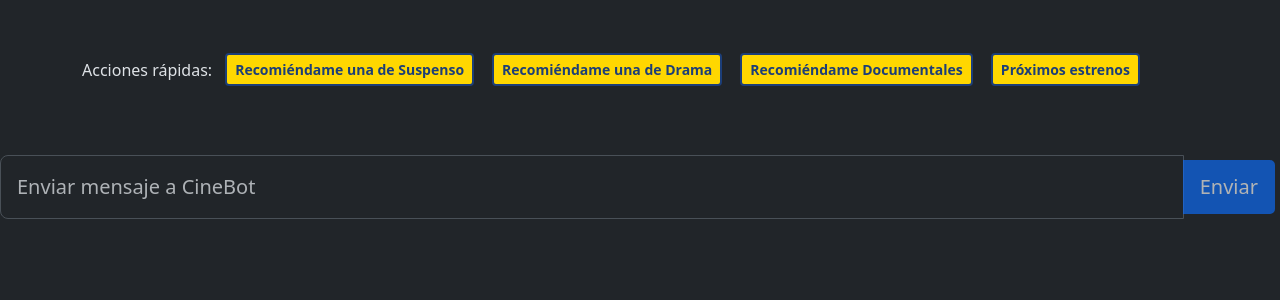
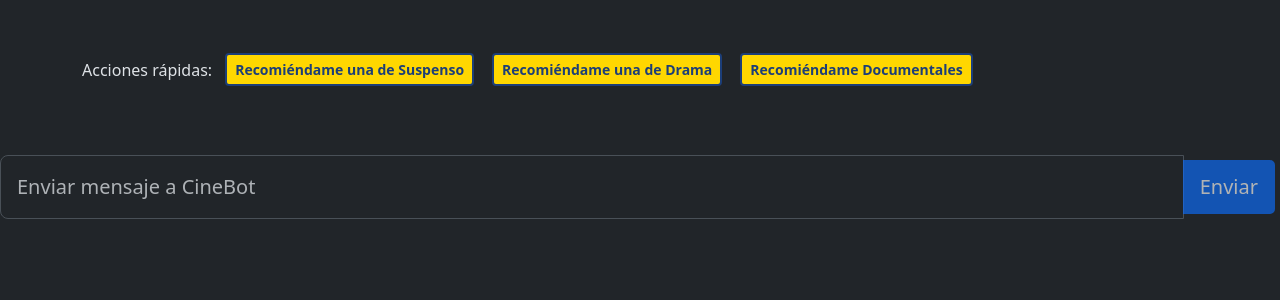
Before and after one commit to crgonzalezf/Tarea2, a Flask app: template templates/chat.html in a window 1280 px wide. Shown: the part 62-362 px from the top of the page. Run offline with Flask 3, Linux system fonts and the light colour scheme; the template is opened without the code that fills it, so the values that code supplies are empty; parts of the project's set-up code (start-up, migrations or seed data) failed here and were passed over; some libraries are stand-ins or nearby versions.

Commit message:
Update chat.html

```diff
--- a/templates/chat.html
+++ b/templates/chat.html
@@ -28,12 +28,7 @@
                 <input type="hidden" name="message" value="Recomiéndame Documentales"/>
                 <button type="submit" class="btn btn-sm" style="background-color: #FFD700; color: #1C3E78; border: 2px solid #1C3E78; font-weight: bold;">Recomiéndame Documentales</button>
             </form>
-            <form method="post">
-                <input type="hidden" name="csrf_token" value="{{ csrf_token() }}"/>
-                <input type="hidden" name="message" value="Cuáles son los próximos estrenos?"/>
-                <button type="submit" class="btn btn-sm" style="background-color: #FFD700; color: #1C3E78; border: 2px solid #1C3E78; font-weight: bold;">Próximos estrenos</button>
-            </form>
-</div>
+         </div>
 
 
         </div>
```
